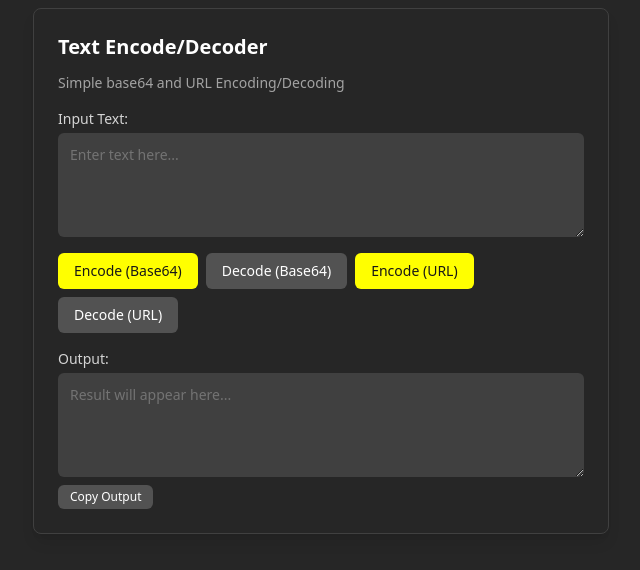
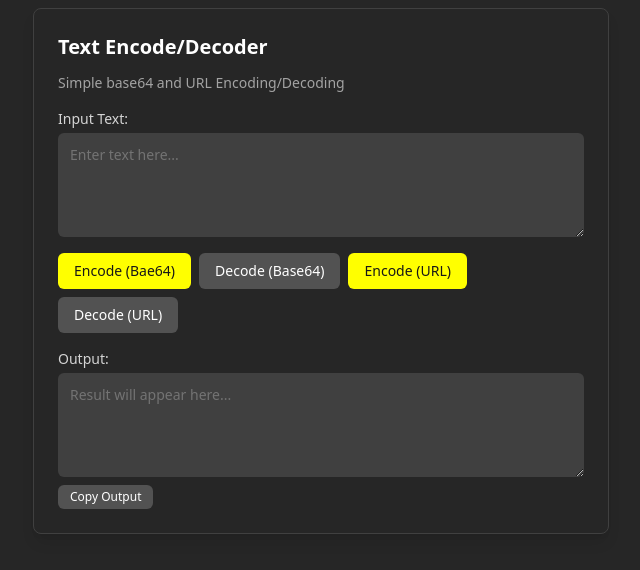
Before and after one commit to saisriramgit/base64-tool, a website built with Vite: page index.html in a window 1280 px wide. Shown: the whole page, without its empty margins (319-959 px from the left). Built offline with nearby package versions, Linux system fonts and the light colour scheme.

Commit message:
first commit

```diff
--- a/index.html
+++ b/index.html
@@ -56,7 +56,7 @@
               id="encodeBase64Btn"
               class="py-2 px-4 bg-[#ff0] text-neutral-900 font-medium rounded-md text-sm hover:bg-yellow-400 focus:outline-none focus:ring-2 focus:ring-offset-2 focus:ring-offset-neutral-800 focus:ring-[#ff0]"
             >
-              Encode (Base64)
+              Encode (Bae64)
             </button>
             <button
               id="decodeBase64Btn"
```
